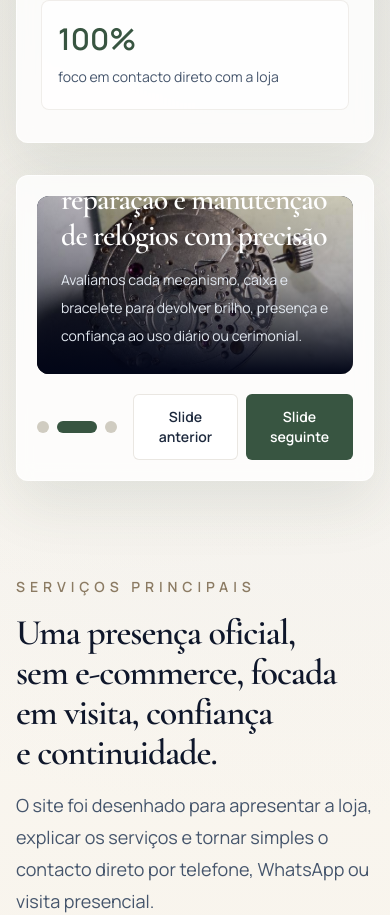
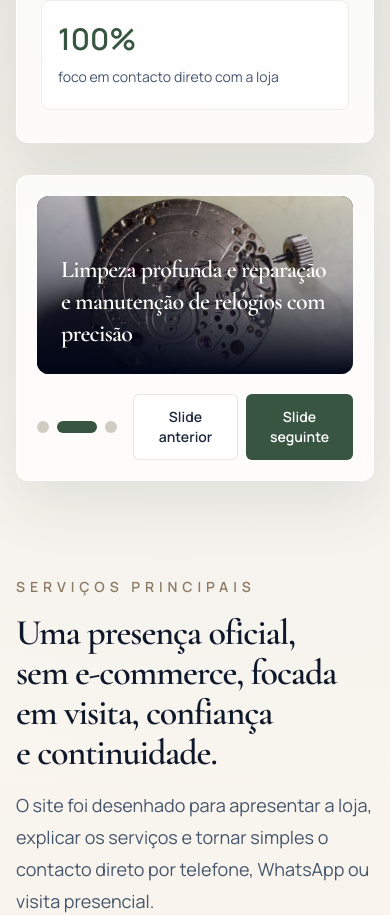
Before and after one commit to pedroduartek/ourivesaria-rinchoa, a React (Vite) app: page / in a window 390 px wide. Shown: the part 1156-2071 px from the top of the page. Built offline with nearby package versions, Linux system fonts and the light colour scheme.

Commit message:
style: hide kicker and description on small screens for better responsiveness

```diff
--- a/src/components/Carousel.tsx
+++ b/src/components/Carousel.tsx
@@ -51,11 +51,11 @@ export function Carousel({ slides }: CarouselProps) {
         />
         <div className="absolute inset-0 bg-gradient-to-t from-slate-950 via-slate-950/35 to-transparent" />
         <div className="absolute inset-x-0 bottom-0 p-6 sm:p-8">
-          <p className="text-xs font-semibold uppercase tracking-[0.3em] text-gold-light">
+          <p className="hidden sm:block text-xs font-semibold uppercase tracking-[0.3em] text-gold-light">
             {activeSlide.kicker}
           </p>
-          <h2 className="mt-3 text-3xl text-white sm:text-4xl">{activeSlide.title}</h2>
-          <p className="mt-3 max-w-xl text-sm leading-7 text-slate-200 sm:text-base">
+          <h2 className="mt-3 text-2xl text-white sm:text-4xl">{activeSlide.title}</h2>
+          <p className="hidden sm:block mt-3 max-w-xl text-sm leading-7 text-slate-200 sm:text-base">
             {activeSlide.description}
           </p>
         </div>
```
